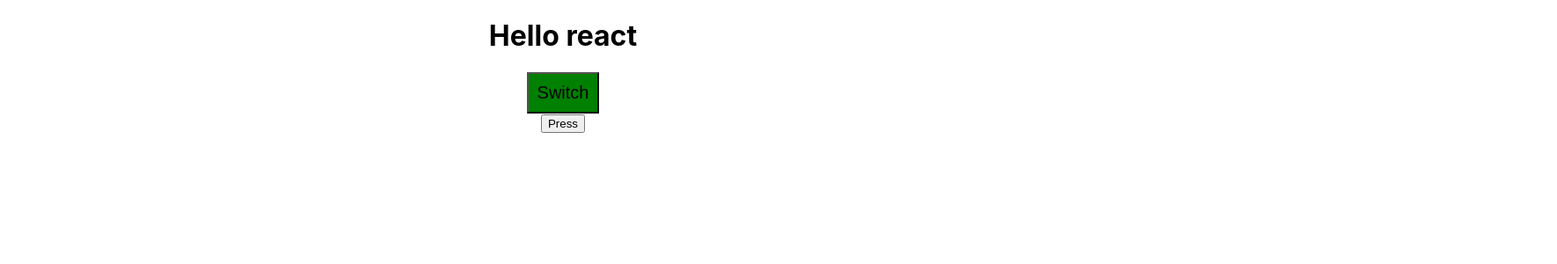
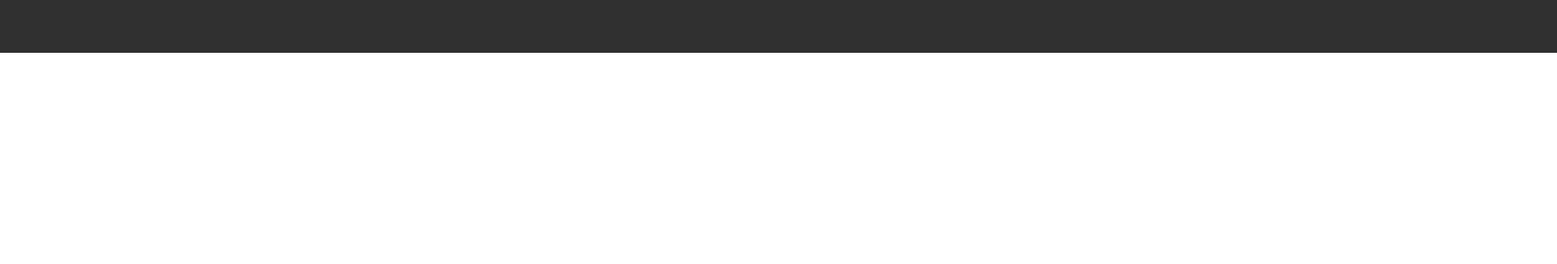
Before and after one commit to Chandan-Saini/new-prctc-app, a React (Create React App) app: page / in a window 1280 px wide. Shown: the top 300 px of the page at 88% size, 1770 px wide, since content can reach past the window. Built offline with nearby package versions, Linux system fonts and the light colour scheme.

Commit message:
added nav with style

```diff
--- a/src/App.js
+++ b/src/App.js
@@ -1,10 +1,9 @@
 import logo from './logo.svg';
 import './App.css';
 import Person from './Person/Person'
-import Men from './men/men'
 import {React,Component} from "react"
 import "./Person/Person.css"
-import Buton from "./buttons/button"
+import Nav from "./components/navbar/nav"
 
 class App extends Component {
    state={
@@ -45,12 +44,23 @@ class App extends Component {
       })
    }
 
+   toggleButn=()=>{
+       this.setState({
+          persons:[
+         {name:"aka",age:30},
+         {name: "ravui", age:20},
+         {name:"raj",age:120},
+        ]
+       })
+   }
+
   render () {
 
-   const style={
+   var style={
       backgroundColor:"green",
       fontSize:"20px",
-      padding:"10px"
+      padding:"10px",
+      color:"white"
     }
 
      var person=null
@@ -68,13 +78,7 @@ class App extends Component {
 
     return (
     <div className="App">
-      <h1>Hello react</h1>
-      <button style={style} onClick={this.toggleVisibility}>
-        Switch
-      </button>
-      {person}
-      <Buton />
-
+      <Nav />
     </div>
   );
 }
--- a/src/buttons/button.js
+++ /dev/null
@@ -1,13 +0,0 @@
-
-const Buton=()=>{
-
-    return(
-      <div>
-           <button>
-            Press
-          </button>
-      </div>
-    )
-}
-
-export default  Buton
--- /dev/null
+++ b/src/components/navbar/nav.js
@@ -0,0 +1,17 @@
+ const styleNav={
+  width: "1440px",
+  height: "60px",
+  padding: "0 165px",
+  backgroundColor: "#303030"
+ }
+
+const Nav=()=>{
+
+    return(
+        <nav style={styleNav}>
+
+        </nav>
+    )
+}
+
+ export default Nav
--- a/src/men/men.js
+++ /dev/null
@@ -1,11 +0,0 @@
-import React from "react"
-import "../Person/Person.css"
-
-const Men=( props)=>{
-
-   return (<div className="men">
-       <h3 > {props.name}This is men component {props.age}</h3>
-   </div>)
-}
-
-export default Men
```
